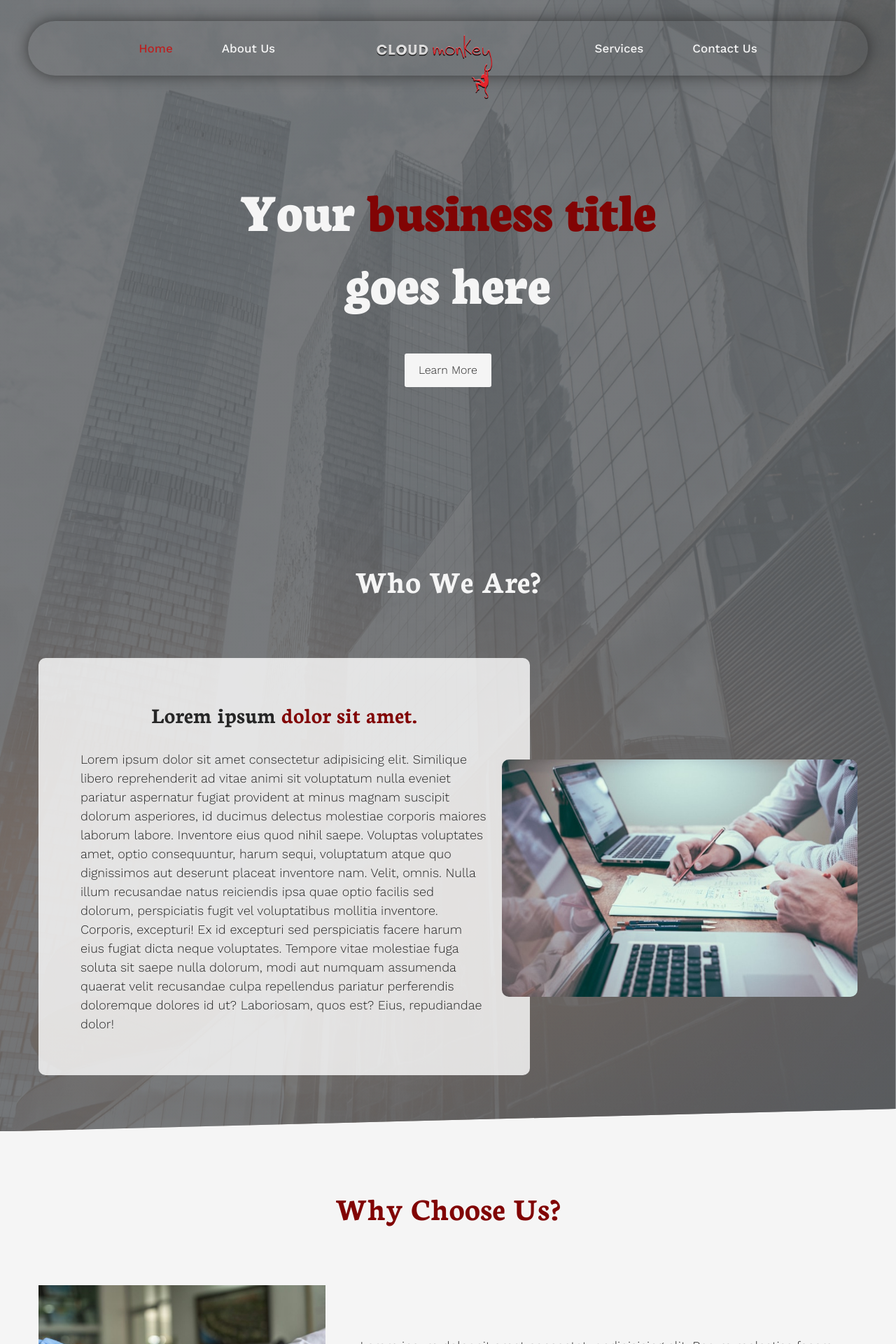
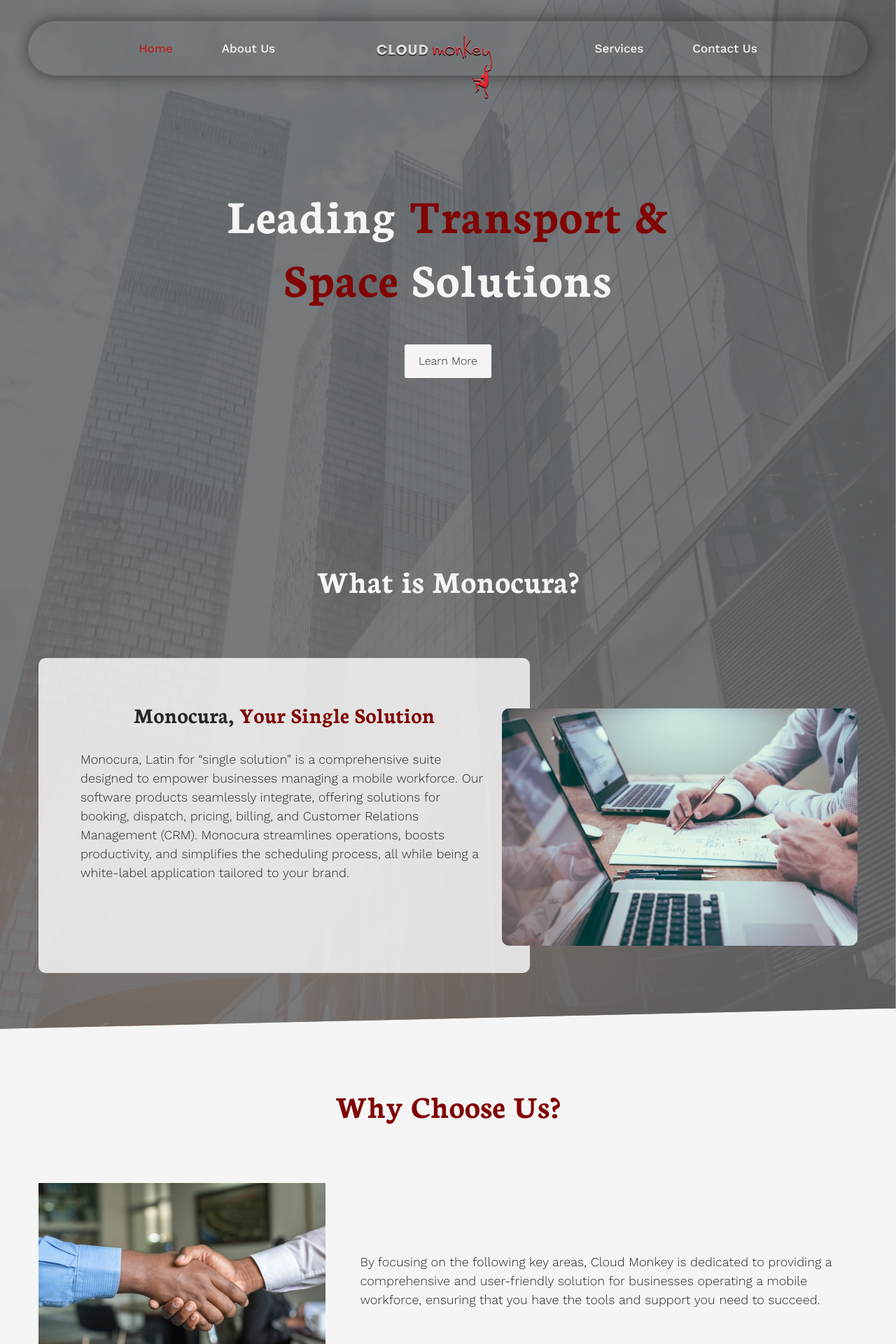
Before and after one commit to m-etemadi/cloudmonkey, a React (Vite) app: page / in a window 1280 px wide. Shown: the top 1920 px of the page at 70% size. Built offline with nearby package versions, Linux system fonts and the light colour scheme.

Commit message:
Texts updated

```diff
--- a/src/assets/styles/styles.css
+++ b/src/assets/styles/styles.css
@@ -123,7 +123,9 @@
 .heading-primary {
   padding-bottom: 5rem;
   font-size: 6rem;
-  font-weight: 800;
+  font-weight: 700;
+  letter-spacing: 1px;
+  max-width: 70%;
 }
 
 .heading-secondary {
@@ -138,6 +140,7 @@
 
 @media only screen and (min-width: 768px) {
   .heading-primary {
-    font-size: 8rem;
+    font-size: 7rem;
+    max-width: 60%;
   }
 }
--- a/src/components/About/About.jsx
+++ b/src/components/About/About.jsx
@@ -9,29 +9,24 @@
     <section>
       <Element className="about">
         <header>
-          <h2 className="heading heading-secondary color-light">Who We Are?</h2>
+          <h2 className="heading heading-secondary color-light">
+            What is Monocura?
+          </h2>
         </header>
         <div className={styles.aboutContent}>
           <div className={styles.textColumn}>
             <h3 className="heading heading-tertiary">
-              Lorem ipsum <span className="color-red">dolor sit amet.</span>
+              Monocura, <span className="color-red">Your Single Solution</span>
             </h3>
             <p>
-              Lorem ipsum dolor sit amet consectetur adipisicing elit. Similique
-              libero reprehenderit ad vitae animi sit voluptatum nulla eveniet
-              pariatur aspernatur fugiat provident at minus magnam suscipit
-              dolorum asperiores, id ducimus delectus molestiae corporis maiores
-              laborum labore. Inventore eius quod nihil saepe. Voluptas
-              voluptates amet, optio consequuntur, harum sequi, voluptatum atque
-              quo dignissimos aut deserunt placeat inventore nam. Velit, omnis.
-              Nulla illum recusandae natus reiciendis ipsa quae optio facilis
-              sed dolorum, perspiciatis fugit vel voluptatibus mollitia
-              inventore. Corporis, excepturi! Ex id excepturi sed perspiciatis
-              facere harum eius fugiat dicta neque voluptates. Tempore vitae
-              molestiae fuga soluta sit saepe nulla dolorum, modi aut numquam
-              assumenda quaerat velit recusandae culpa repellendus pariatur
-              perferendis doloremque dolores id ut? Laboriosam, quos est? Eius,
-              repudiandae dolor!
+              Monocura, Latin for &ldquo;single solution&rdquo; is a
+              comprehensive suite designed to empower businesses managing a
+              mobile workforce. Our software products seamlessly integrate,
+              offering solutions for booking, dispatch, pricing, billing, and
+              Customer Relations Management (CRM). Monocura streamlines
+              operations, boosts productivity, and simplifies the scheduling
+              process, all while being a white-label application tailored to
+              your brand.
             </p>
           </div>
           <div className={styles.imageColumn}>
--- a/src/components/About/About.module.css
+++ b/src/components/About/About.module.css
@@ -36,7 +36,7 @@
 
   .textColumn {
     flex-basis: 60%;
-    min-height: 25rem;
+    min-height: 45rem;
   }
 
   .imageColumn {
--- a/src/components/Home/Home.jsx
+++ b/src/components/Home/Home.jsx
@@ -1,4 +1,4 @@
-import { Element, Link } from 'react-scroll';
+import { Element } from 'react-scroll';
 
 import Button from '../common/Button/Button';
 
@@ -8,13 +8,9 @@
   return (
     <section>
       <Element className={`${styles.home} home`}>
-        <header>
-          <h1 className="heading heading-primary color-light">
-            Your <span className="color-red">business title</span>
-            <br />
-            goes here
-          </h1>
-        </header>
+        <h1 className="heading heading-primary color-light">
+          Leading <span className="color-red">Transport & Space</span> Solutions
+        </h1>
 
         <Button isLink={true} type="primary" to="about">
           Learn More
--- a/src/components/Services/ServicesContent.jsx
+++ b/src/components/Services/ServicesContent.jsx
@@ -10,11 +10,10 @@
       </div>
       <div className={styles.textColumn}>
         <p>
-          Lorem ipsum dolor sit amet consectetur adipisicing elit. Rerum
-          molestias facere assumenda dolore illum temporibus placeat. Debitis
-          accusantium eaque, iste autem aspernatur numquam temporibus tempore.
-          Esse tempora labore maiores reprehenderit impedit saepe dolores in
-          eaque. Cumque facere magnam in doloremque.
+          By focusing on the following key areas, Cloud Monkey is dedicated to
+          providing a comprehensive and user-friendly solution for businesses
+          operating a mobile workforce, ensuring that you have the tools and
+          support you need to succeed.
         </p>
       </div>
     </div>
```
